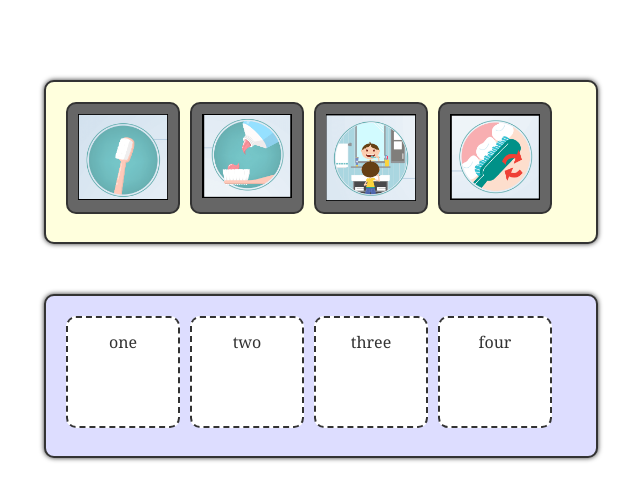
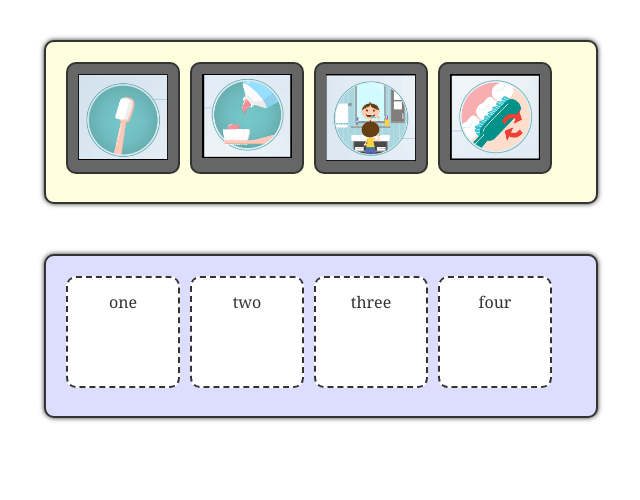
Before and after one commit to MauroB45/js-games, a plain HTML site: page index.html in a window 1280 px wide. Shown: the whole page, without its empty margins (319-959 px from the left). Drawn offline with nearby package versions, Linux system fonts and the light colour scheme.

Commit message:
paddings

```diff
--- a/index.html
+++ b/index.html
@@ -29,7 +29,7 @@
         /* Main content area */
 
         #content {
-            margin: 80px 70px;
+            margin: 40px 30px;
             text-align: center;
             -moz-user-select: none;
             -webkit-user-select: none;
```
